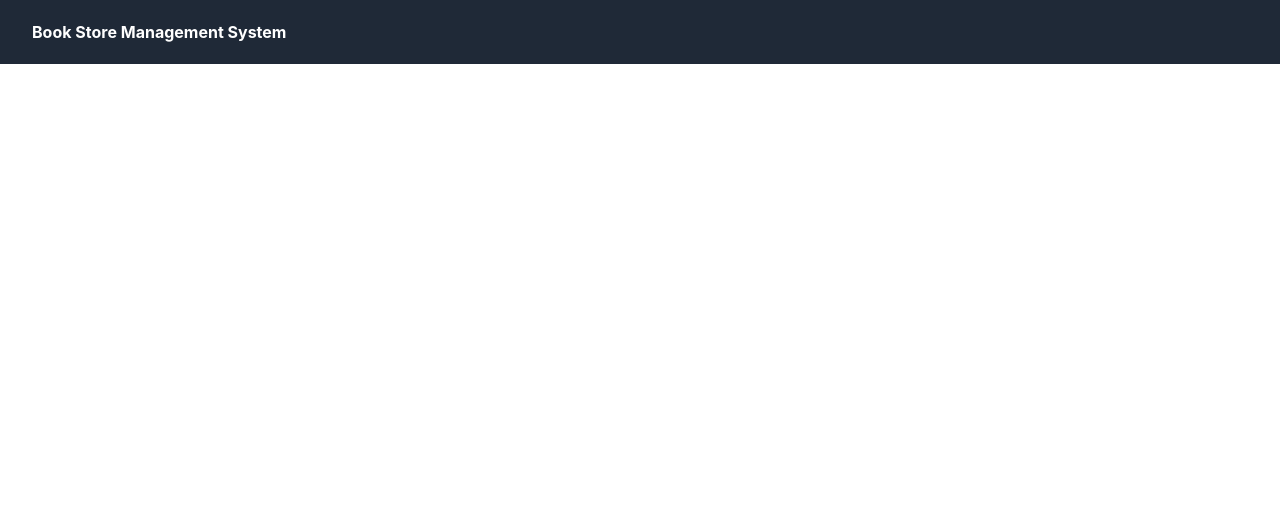
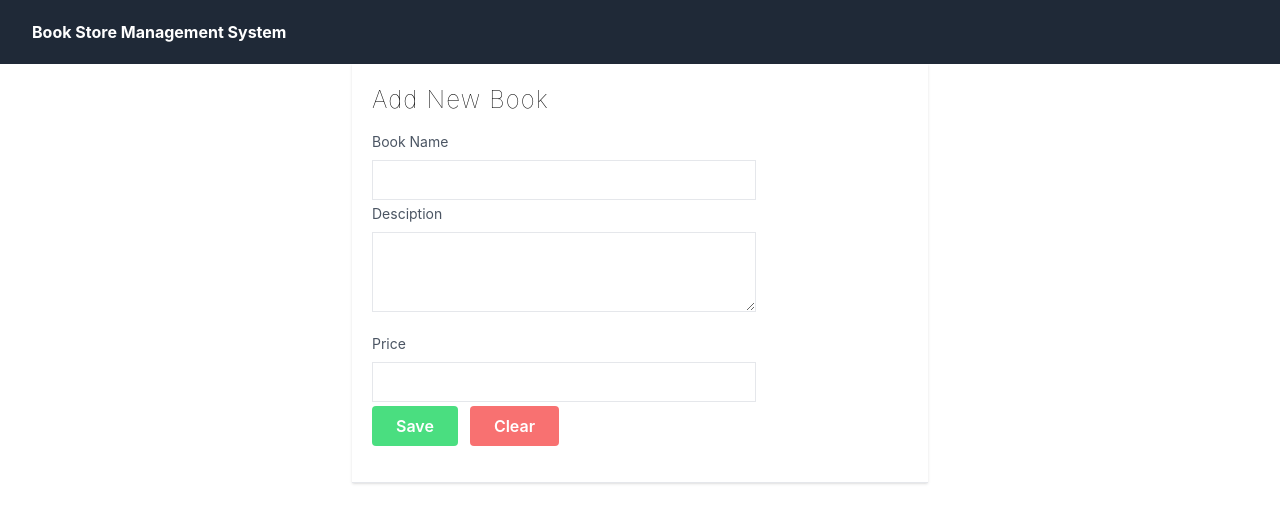
Before and after one commit to giangtran90/Book_Store_Management, a React (Create React App) app in the folder book-store-frontend/: page /addBook in a window 1280 px wide. Shown: the top 522 px of the page. Built offline with nearby package versions, Linux system fonts and the light colour scheme.

Commit message:
Frontend: implement UI create new book

```diff
--- a/book-store-frontend/src/App.js
+++ b/book-store-frontend/src/App.js
@@ -4,6 +4,7 @@ import Navbar from './components/Navbar';
 import Register from './components/Register';
 import Login from './components/Login';
 import Home from './components/Home';
+import AddBook from './components/AddBook';
 
 function App() {
   return (
@@ -14,6 +15,7 @@ function App() {
           <Route path='/' element={<Login/>}></Route>
           <Route path='/register' element={<Register />}></Route>
           <Route path='/home' element={<Home />}></Route>
+          <Route path='/addBook' element={<AddBook />}></Route>
         </Routes>
       </BrowserRouter>
     </>
--- /dev/null
+++ b/book-store-frontend/src/components/AddBook.js
@@ -0,0 +1,67 @@
+import React, { useState } from 'react'
+import BookService from '../services/BookService';
+import { useNavigate } from 'react-router-dom';
+
+const AddBook = () => {
+
+    const navigate = useNavigate();
+
+    const [book, setBook] = useState({
+        id:"",
+        name:"",
+        desciption:"",
+        price:""
+    })
+
+    const handleChange = (e) => {
+        const value = e.target.value;
+        setBook({...book, [e.target.name]: value})
+    }
+
+    const saveBook = (e) => {
+        e.preventDefault();
+        BookService.createBook(book).then((response) => {
+            navigate("/home");
+        }).catch((error) => {
+            console.log(error);
+        })
+    }
+
+    const clearBook = (e) => {
+        e.preventDefault();
+        setBook({
+            id:"",
+            name:"",
+            desciption:"",
+            price:""
+        });
+    }
+
+  return (
+    <div className='flex max-w-xl mx-auto shadow border-b'>
+        <div className='px-5 py-5'>
+            <div className='font-thin text-2xl tracking-wider'>
+                <h1>Add New Book</h1>
+            </div>
+            <div className='items-center justify-center h-14 w-full my-4'>
+                <label className='block text-gray-600 text-sm font-normal'>Book Name</label>
+                <input type='text' name='name' value={book.name} onChange={(e) => handleChange(e)} className='h-10 w-96 border mt-2 px-2 py-2'></input>
+            </div>
+            <div className='items-center justify-center h-15 w-full my-4'>
+                <label className='block text-gray-600 text-sm font-normal'>Desciption</label>
+                <textarea name='description' onChange={(e) => handleChange(e)} className='h-20 w-96 border mt-2 px-2 py-2'></textarea>
+            </div>
+            <div className='items-center justify-center h-10 w-full my-4'>
+                <label className='block text-gray-600 text-sm font-normal'>Price</label>
+                <input type='number' name='price' value={book.price} onChange={(e) => handleChange(e)} className='h-10 w-96 border mt-2 px-2 py-2'></input>
+            </div>
+            <div className='items-center justify-center h-14 w-full my-4 space-x-3 pt-4'>
+                <button onClick={saveBook} className='rounded text-white font-semibold bg-green-400 hover:bg-green-700 px-6 py-2'>Save</button>
+                <button onClick={clearBook} className='rounded text-white font-semibold bg-red-400 hover:bg-red-700 px-6 py-2'>Clear</button>
+            </div>
+        </div>
+    </div>
+  )
+}
+
+export default AddBook
--- a/book-store-frontend/src/components/Home.js
+++ b/book-store-frontend/src/components/Home.js
@@ -2,7 +2,7 @@ import React from 'react'
 
 const Home = () => {
   return (
-    <div>Home</div>
+    <div>test</div>
   )
 }
 
--- /dev/null
+++ b/book-store-frontend/src/services/BookService.js
@@ -0,0 +1,13 @@
+import axios from "axios";
+
+const BOOK_API_BASE_URL = "http://localhost:8080/api/v1/books";
+
+class BookService {
+
+    createBook(book){
+        return axios.post(BOOK_API_BASE_URL, book);
+    }
+
+}
+
+export default new BookService()
```
Also changed, not shown: 1 other file (tests, documents, lock files or other folders).
